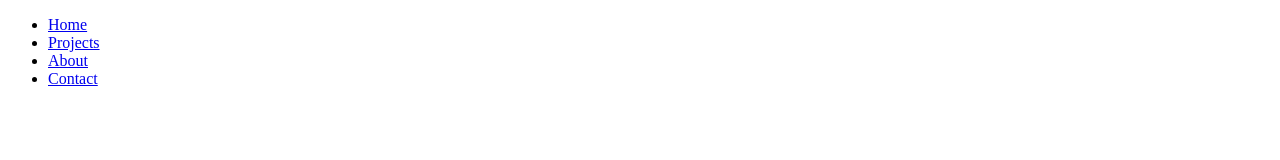
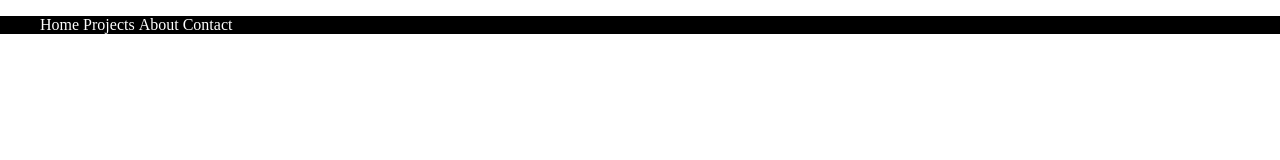
Before and after one commit to mkmonth/Portfolio, a plain HTML site: page index.html in a window 1280 px wide. Drawn offline with Linux system fonts and the light colour scheme.

Commit message:
Added basic styles

```diff
--- a/index.html
+++ b/index.html
@@ -5,7 +5,6 @@
 	<link rel="stylesheet" href="styles/style.css">
 </head>
 <body>
-
 	<header>
 		<nav>
 			<ul>
@@ -16,6 +15,8 @@
 			</ul>
 		</nav>
 	</header>
+	<footer>
 
+	</footer>
 </body>
 </html>
--- a/styles/style.css
+++ b/styles/style.css
@@ -0,0 +1,24 @@
+body {
+	margin: 0;
+	padding: 0;
+}
+
+header {
+	background-color: black;
+	margin: 0;
+	padding: 0;
+	width: 100%;
+}
+
+nav ul {
+	list-style: none;
+}
+
+nav ul li {
+	display: inline;
+}
+
+nav ul li a {
+	text-decoration: none;
+	color: white;
+}
```
